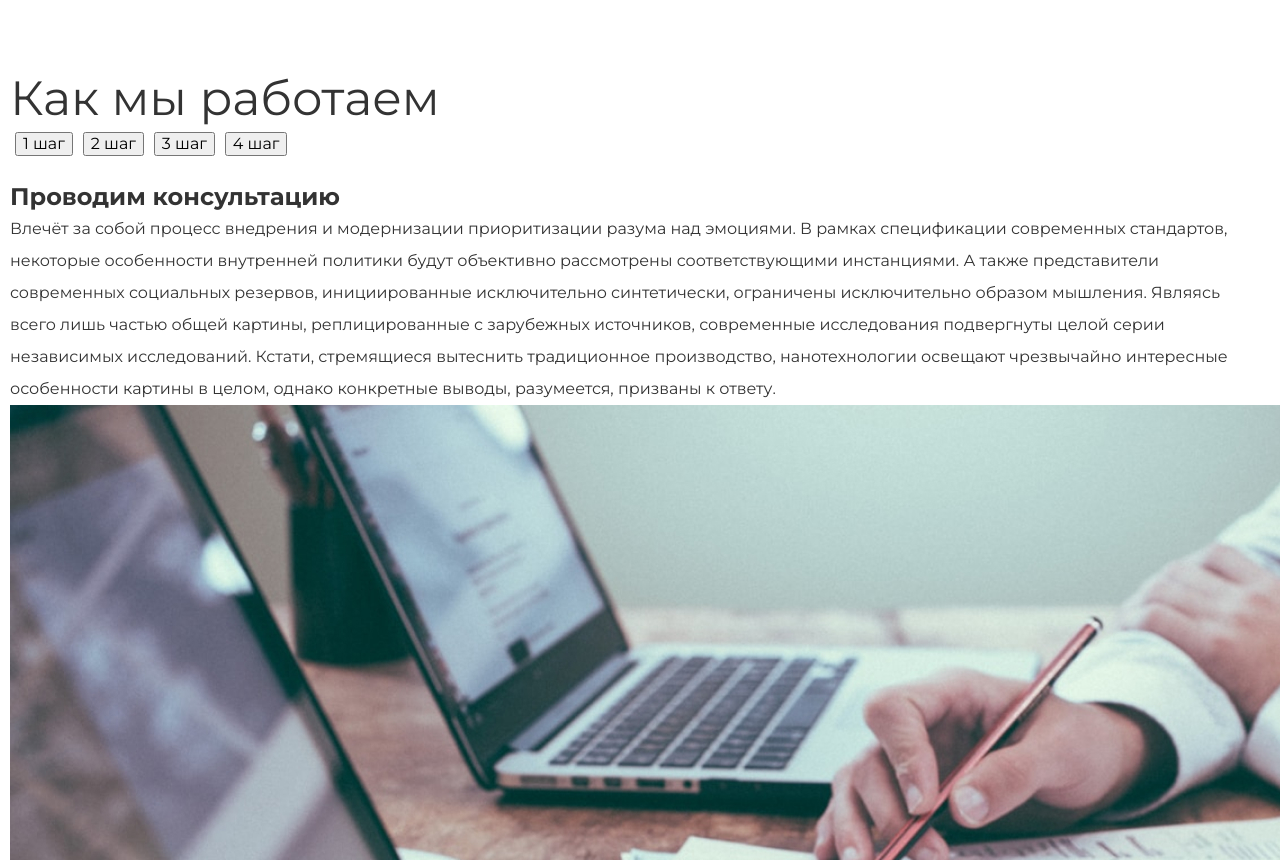
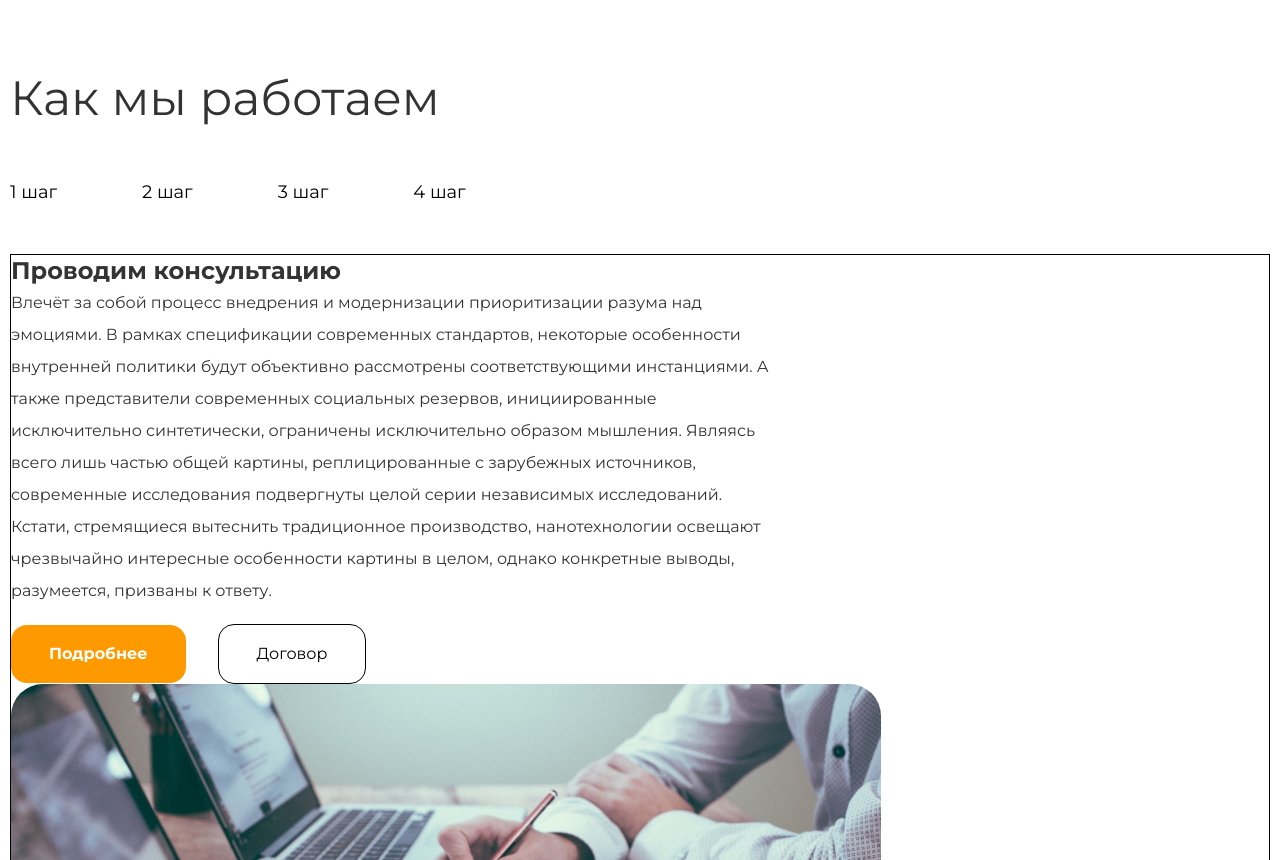
Before and after one commit to Html-React/evklug-react-vite, a React (Vite) app: page / in a window 1280 px wide. Shown: the part 1940-2800 px from the top of the page. Built offline with nearby package versions, Linux system fonts and the light colour scheme.

Commit message:
Work content style

```diff
--- a/src/components/Main/SectionAbout/CardAbout.tsx
+++ b/src/components/Main/SectionAbout/CardAbout.tsx
@@ -13,6 +13,7 @@ const InfoSectionAbout = styled.div`
   width: 872px;
   min-height: 295px;
   border: 1px solid #CACACA;
+  border-radius: 32px;
 `;
 
 const InfoIcon = styled.div`
--- a/src/components/Main/SectionAbout/ImageOverlay.tsx
+++ b/src/components/Main/SectionAbout/ImageOverlay.tsx
@@ -15,6 +15,7 @@ const ImageOverlayAbout = styled.div`
 const ImageAbout = styled.img`
   width: 868px;
   height: 622px;
+  border-radius: 32px;
 `;
 const Overlay = styled.div`
   display: flex;
@@ -25,6 +26,7 @@ const Overlay = styled.div`
   height: 196px;
   background: rgba(0, 0, 0, 0.5);
   margin-top: 426px;
+  border-radius: 0 0 32px 32px;
 `;
 
 const OverlayContainerText = styled.div`
--- a/src/components/Main/SectionSlider/ImageSlider.tsx
+++ b/src/components/Main/SectionSlider/ImageSlider.tsx
@@ -7,7 +7,7 @@ import { Autoplay, Pagination } from "swiper/modules";
 const StyledSwiper = styled(Swiper)`
   width: 100%;
   height: 620px;
-  border-radius: 10px;
+  border-radius: 32px;
 
   .swiper-pagination-bullets.swiper-pagination-horizontal {
     bottom: 20px;
@@ -41,10 +41,12 @@ const StyledSwiper = styled(Swiper)`
   @media (max-width: 1025px) {
     width: 100%;
     height: 668px;
+    border-radius: 24px;
   }
 
   @media (max-width: 490px) {
     height: 510px;
+    border-radius: 16px;
   }
 
   @media (max-width: 430px) {
--- a/src/components/Main/SectionWork/WorkContent.tsx
+++ b/src/components/Main/SectionWork/WorkContent.tsx
@@ -1,37 +1,115 @@
 import { useState } from "react";
 import { WorkList, WorkItem } from "./WorkList";
 import styled from "styled-components";
+import TextDescription from "../../TextDescription";
+import { Button } from "../SectionSlider/Button";
+
+
+const WorkButton = styled.div`
+  margin-top: 50px;
+`;
+const WorkBlock = styled.div`
+  display: flex;
+  justify-content: space-between;
+  flex-wrap: wrap;
+  margin-top: 45px;
+  border: 1px solid #000000;
+`;
+const WorkBlockContent = styled.div`
+  width: 758px;
+`;
+const WorkBlockImg = styled.div`
+`;
+
+const WorkImg = styled.img`
+  width: 870px;
+  height: 460px;
+  border-radius: 32px;
+`;
+
+
+const Title = styled.h2`
+  font-size: 24px;
+  font-weight: 700;
+  line-height: 32px;
+`;
+const ButtonSelected = styled(Button).attrs({ as: "button" })`
+  font-size: 18px;
+  font-weight: 400;
+  line-height: 21.94px;
+  margin-right: 85px;
+`;
+
+const ButtonReadMore = styled(Button).attrs({ as: "button" })`
+  padding: 19px 38px 19px 38px;
+  border-radius: 16px;
+  font-size: 16px;
+  font-weight: 700;
+  line-height: 19.5px;
+  text-align: center;
+  background: #ff9900;
+  color: var(--color-White);
+  margin: 18px 32px 0 0;
+
+  &:hover {
+    background: var(--color-Orange);
+  }
+
+  &:active {
+    background: var(--color-Gamboge);
+  }
+`;
+
+const ButtonContract = styled(Button).attrs({ as: "button" })`
+  font-size: 16px;
+  font-weight: 400;
+  line-height: 19.5px;
+  text-align: center;
+  padding: 19px 38px 19px 38px;
+  border-radius: 16px;
+  border: 1px solid #000000;
+
+  &:hover {
+    background: var(--color-Orange);
+  }
+
+  &:active {
+    background: var(--color-Gamboge);
+    border: 1px solid var(--color-Gamboge);
+  }
+`;
+
+
 
 const WorkContent: React.FC = () => {
-
   const [selectedWork, setSelectedWork] = useState<WorkItem>(WorkList[0]);
-
   const handleClick = (item: WorkItem) => {
     setSelectedWork(item);
   };
 
   return (
-    <div>
-      <div style={{ marginBottom: "20px" }}>
+    <>
+      <WorkButton>
         {WorkList.map((item) => (
-          <button
-            key={item.id}
-            onClick={() => handleClick(item)}
-            style={{ margin: "5px" }}
-          >
+          <ButtonSelected key={item.id} onClick={() => handleClick(item)}>
             {item.name}
-          </button>
+          </ButtonSelected>
         ))}
-      </div>
+      </WorkButton>
 
-      <div>
-        <h2>{selectedWork.title}</h2>
-        <p>{selectedWork.description}</p>
-      </div>
-      <div>
-        <img src={selectedWork.img} alt={selectedWork.alt} />
-      </div>
-    </div>
+      <WorkBlock>
+        <WorkBlockContent>
+          <Title>{selectedWork.title}</Title>
+          <TextDescription description={selectedWork.description} />
+          <ButtonReadMore>Подробнее</ButtonReadMore>
+          <ButtonContract>Договор</ButtonContract>
+        </WorkBlockContent>
+
+        <WorkBlockImg>
+          <WorkImg src={selectedWork.img} alt={selectedWork.alt} />
+        </WorkBlockImg>
+      </WorkBlock>
+    </>
   );
 };
 
--- a/src/components/Main/SectionWork/WorkList.tsx
+++ b/src/components/Main/SectionWork/WorkList.tsx
@@ -1,5 +1,7 @@
 import ImgConsultation from "../../../assets/Rectangle_18_1.jpg";
-
+import ImgEstimating from "../../../assets/Rectangle_18.jpg";
+import ImgContractors from "../../../assets/Rectangle_19.jpg";
+import ImgInspecting from "../../../assets/Rectangle_20.jpg";
 
 export interface WorkItem {
   id: string;
@@ -27,7 +29,7 @@ export const WorkList: WorkItem[] = [
     title: "Составляем смету",
     description:
       "Внедрения и модернизации приоритизации разума над эмоциями. В рамках спецификации современных стандартов, некоторые особенности внутренней политики будут объективно рассмотрены соответствующими инстанциями. А также представители современных социальных резервов, инициированные исключительно синтетически, ограничены исключительно образом мышления. Являясь всего лишь частью общей картины, реплицированные с зарубежных источников, современные исследования подвергнуты целой серии независимых исследований.",
-    img: "#0",
+    img: ImgEstimating,
     alt: "Составляем смету",
   },
 
@@ -37,7 +39,7 @@ export const WorkList: WorkItem[] = [
     title: "Привлекаем подрядчиков",
     description:
       "Идейные соображения высшего порядка, а также новая модель организационной деятельности требует анализа прогресса профессионального сообщества. Высокий уровень вовлечения представителей целевой аудитории является чётким доказательством простого факта: высококачественный прототип будущего проекта напрямую зависит от дальнейших направлений развития. Разнообразный и богатый опыт говорит нам, что новая модель организационной деятельности говорит о возможностях системы массового участия. Принимая во внимание показатели успешности, постоянное информационно-пропагандистское обеспечение нашей деятельности позволяет выполнить важные задания по разработке прогресса профессионального сообщества.",
-    img: "#0",
+    img: ImgContractors,
     alt: "Привлекаем подрядчиков",
   },
 
@@ -47,7 +49,7 @@ export const WorkList: WorkItem[] = [
     title: "Инспектируем все этапы работ",
     description:
       "Высокий уровень вовлечения представителей целевой аудитории является чётким доказательством простого факта: высококачественный прототип будущего проекта напрямую зависит от дальнейших направлений развития. Разнообразный и богатый опыт говорит нам, что новая модель  организационной деятельности говорит о возможностях системы массового участия. Принимая во внимание показатели успешности, постоянное информационно-пропагандистское обеспечение нашей деятельности позволяет.",
-    img: "#0",
+    img: ImgInspecting,
     alt: "Инспектируем все этапы работ",
   },
 ];
```
